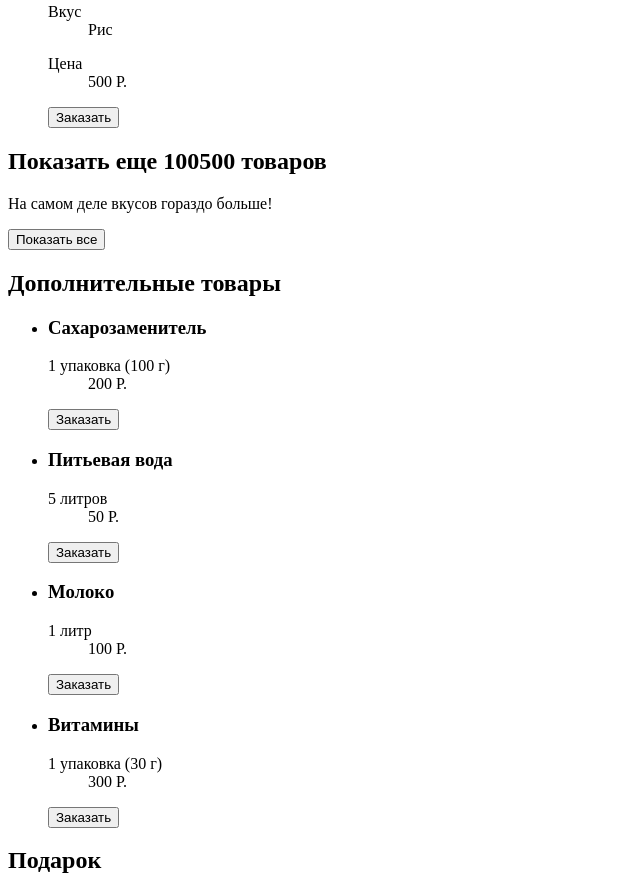
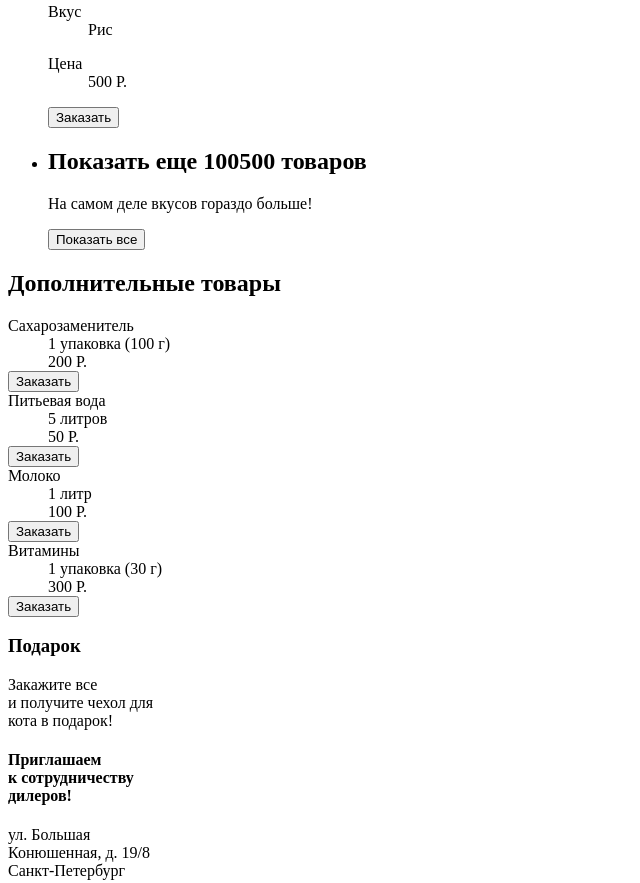
Before and after one commit to VladHolo628/1582609-cat-energy-21, a website: page source/catalog.html in a window 1280 px wide. Shown: the part 2844-3727 px from the top of the page, without its empty margins (0-640 px from the left). Drawn offline with Linux system fonts and the light colour scheme.

Commit message:
Правки по замечаниям

```diff
--- a/source/catalog.html
+++ b/source/catalog.html
@@ -1,9 +1,11 @@
 <!DOCTYPE html>
 <html class="page" lang="ru">
+
 <head>
   <meta charset="UTF-8">
   <title>HTML Academy: Кэт энерджи</title>
 </head>
+
 <body class="page__body">
   <header class="page-header">
     <div class="page-header__wrapper">
@@ -16,7 +18,8 @@
         </a>
       </div>
       <nav class="main-nav">
-        <button class="main-nav__toggle main-nav__toggle--opened" type="button"><span class="visually-hidden">Закрыть меню</span></button>
+        <button class="main-nav__toggle main-nav__toggle--opened" type="button"><span class="visually-hidden">Закрыть
+            меню</span></button>
         <ul class="main-nav__list">
           <li class="main-nav__item">
             <a class="main-nav__link" href="index.html">Главная</a>
@@ -211,52 +214,44 @@
             </div>
             <button class="product__button button" type="button">Заказать</button>
           </li>
-      </ul>
-      </section>
-      <section class="more-products">
+          <li class="products-block__item more-products">
             <h2 class="more-products__title">Показать еще 100500 товаров</h2>
             <p class="more_products__subtitle">На самом деле вкусов гораздо больше!</p>
             <button class="more-products__button button">Показать все</button>
+          </li>
+        </ul>
       </section>
       <section class="additional-products">
         <h2 class="additional-products__title">Дополнительные товары</h2>
-        <ul class="additional-products__list">
-          <li class="additional-products__item additional-product">
-            <h3 class="additional-product__name">Сахарозаменитель</h3>
-            <dl class="additional-product__stats">
-              <dt class="additional-product__quantity">1 упаковка (100 г)</dt>
+        <dl class="additional-products__list">
+          <div class="additional-products__item additional-product">
+            <dt class="additional-product__name">Сахарозаменитель</dt>
+            <dd class="additional-product__quantity">1 упаковка (100 г)</dd>
             <dd class="additional-product__cost">200 Р.</dd>
+            <button class="additional-product__button button" type="button">Заказать</button>
+          </div>
+          <div class="additional-products__item additional-product">
+            <dt class="additional-product__name">Питьевая вода</dt>
+            <dd class="additional-product__quantity">5 литров</dd>
+            <dd class="additional-product__cost">50 Р.</dd>
+            <button class="additional-product__button button" type="button">Заказать</button>
+          </div>
+          <div class="additional-products__item additional-product">
+            <dt class="additional-product__name">Молоко</dt>
+            <dd class="additional-product__quantity">1 литр</dd>
+            <dd class="additional-product__cost">100 Р.</dd>
+            <button class="additional-product__button button" type="button">Заказать</button>
+          </div>
+          <div class="additional-products__item additional-product">
+            <dt class="additional-product__name">Витамины</dt>
+            <dd class="additional-product__quantity">1 упаковка (30 г)</dd>
+            <dd class="additional-product__cost">300 Р.</dd>
+            <button class="additional-product__button button" type="button">Заказать</button>
+          </div>
         </dl>
-            <button class="additional-product__button button" type="button">Заказать</button>
-          </li>
-          <li class="additional-products__item additional-product">
-            <h3 class="additional-product__name">Питьевая вода</h3>
-            <dl class="additional-product__stats">
-              <dt class="additional-product__quantity">5 литров</dt>
-              <dd class="additional-product__cost">50 Р.</dd>
-            </dl>
-            <button class="additional-product__button button" type="button">Заказать</button>
-          </li>
-          <li class="additional-products__item additional-product">
-            <h3 class="additional-product__name">Молоко</h3>
-            <dl class="additional-product__stats">
-              <dt class="additional-product__quantity">1 литр</dt>
-              <dd class="additional-product__cost">100 Р.</dd>
-            </dl>
-            <button class="additional-product__button button" type="button">Заказать</button>
-          </li>
-          <li class="additional-products__item additional-product">
-            <h3 class="additional-product__name">Витамины</h3>
-            <dl class="additional-product__stats">
-              <dt class="additional-product__quantity">1 упаковка (30 г)</dt>
-              <dd class="additional-product__cost">300 Р.</dd>
-            </dl>
-            <button class="additional-product__button button" type="button">Заказать</button>
-          </li>
-        </ul>
       </section>
       <section class="gift">
-        <h2 class="visually-hidden">Подарок</h2>
+        <h3 class="visually-hidden">Подарок</h3>
         <p class="gift__text">Закажите все<br>и получите чехол для<br>кота в подарок!</p>
       </section>
     </div>
@@ -264,15 +259,17 @@
   <footer class="page-footer">
     <section class="page-footer__address address">
       <div class="address__wrapper">
-        <h4 class="address__title">Приглашаем<br>
-        к сотрудничеству<br>дилеров!</h4>
+        <h4 class="address__title">Приглашаем<br>к сотрудничеству<br>дилеров!</h4>
         <p class="address__text">ул. Большая<br>
           Конюшенная, д. 19/8<br>
           Санкт-Петербург</p>
       </div>
     </section>
     <section class="page-footer__map map">
-      <iframe src="https://www.google.com/maps/embed?pb=!1m18!1m12!1m3!1d1998.6037872533277!2d30.320858716096975!3d59.93871648187614!2m3!1f0!2f0!3f0!3m2!1i1024!2i768!4f13.1!3m3!1m2!1s0x4696310fca145cc1%3A0x42b32648d8238007!2sBolshaya%20Konyushennaya%20St%2C%2019%2F8%2C%20Sankt-Peterburg%2C%20191186!5e0!3m2!1sen!2sru!4v1605361720038!5m2!1sen!2sru" width="320" height="362" frameborder="0" style="border:0;" allowfullscreen="" aria-hidden="false" tabindex="0"></iframe>
+      <iframe
+        src="https://www.google.com/maps/embed?pb=!1m18!1m12!1m3!1d1998.6037872533277!2d30.320858716096975!3d59.93871648187614!2m3!1f0!2f0!3f0!3m2!1i1024!2i768!4f13.1!3m3!1m2!1s0x4696310fca145cc1%3A0x42b32648d8238007!2sBolshaya%20Konyushennaya%20St%2C%2019%2F8%2C%20Sankt-Peterburg%2C%20191186!5e0!3m2!1sen!2sru!4v1605361720038!5m2!1sen!2sru"
+        width="320" height="362" frameborder="0" style="border:0;" allowfullscreen="" aria-hidden="false"
+        tabindex="0"></iframe>
     </section>
     <div class="page-footer__bottom credits">
       <img class="credits__logo" src="http://placehold.it/128x24" alt="Логотип Кэт Энерджи">
@@ -290,4 +287,5 @@
     </div>
   </footer>
 </body>
+
 </html>
```
Lines whose indentation alone changed are shown as unchanged.
